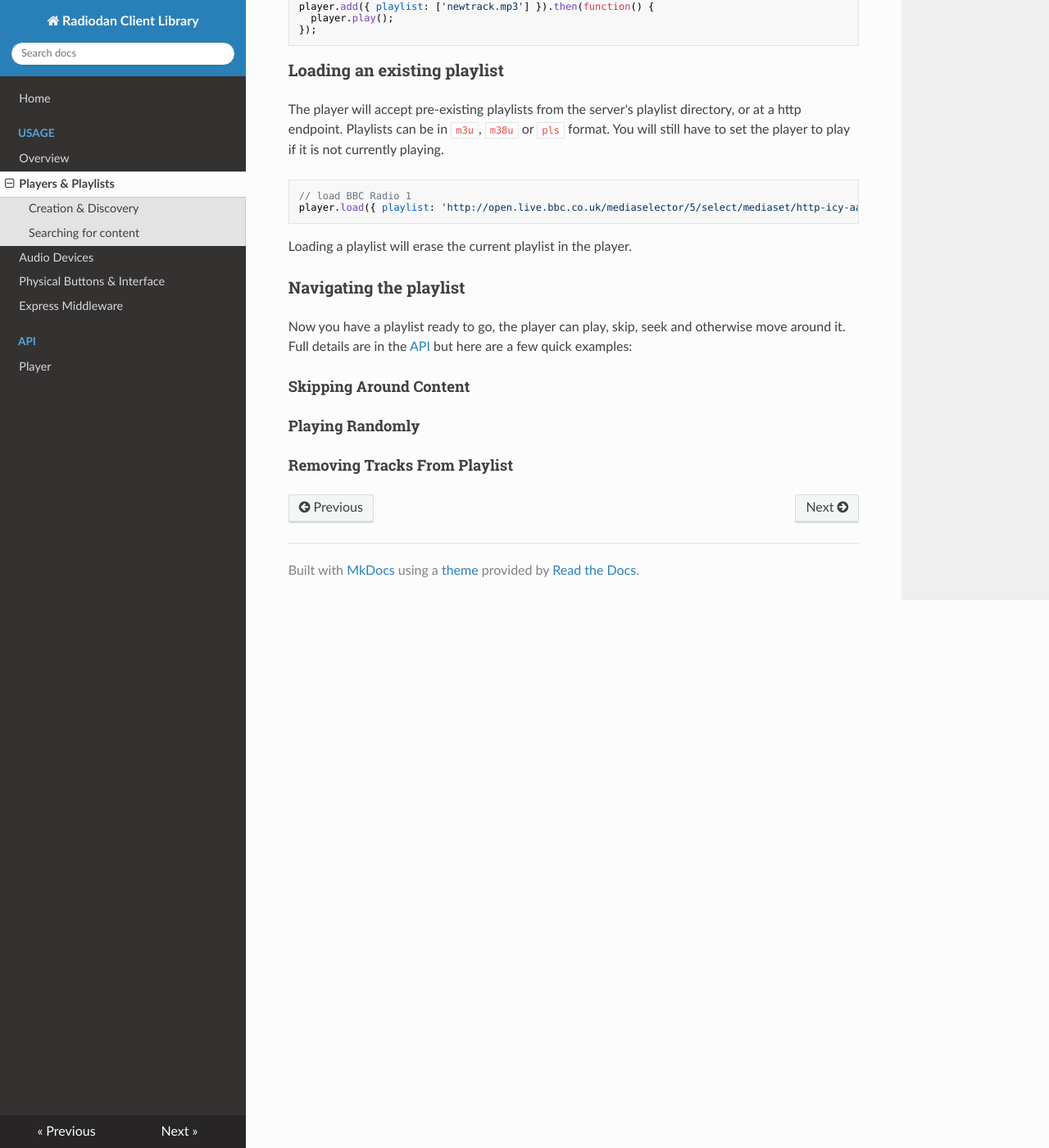
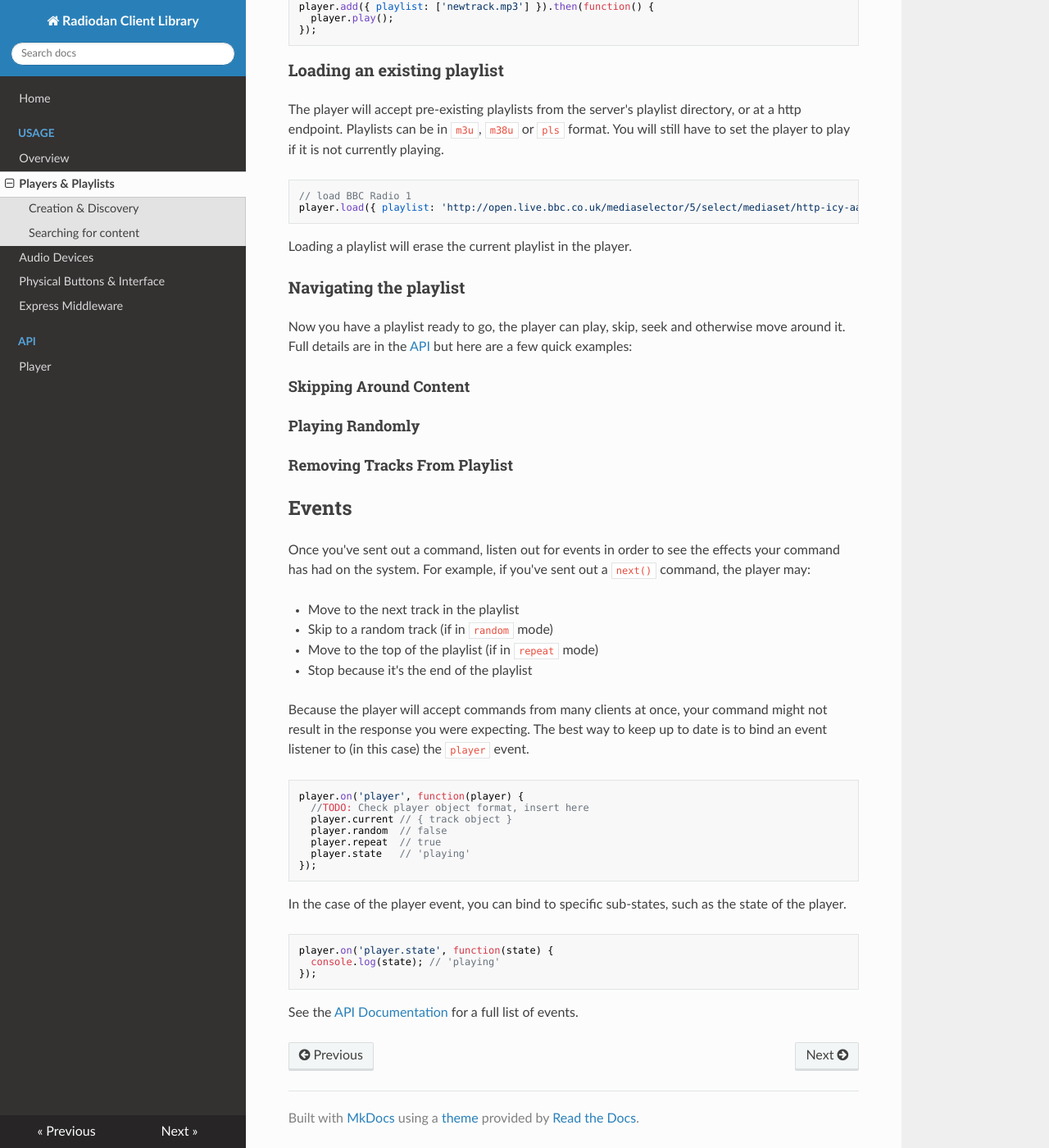
Before and after one commit to radiodan/radiodan-client.js, an MkDocs documentation site: the page built from docs/usage/players-playlists.md, in a window 1280 px wide and 1400 px high, scrolled down 1497 px. Shown: the whole window at 82% size. Built offline with MkDocs 1.6.1, drawn with Linux system fonts in a browser that asks for light colours; nearby versions of some CDN libraries; old or Windows-style settings are respelled for this version of MkDocs; some of the changed text lies outside the part shown.

Commit message:
Add event example for player usage

````diff
--- a/docs/usage/players-playlists.md
+++ b/docs/usage/players-playlists.md
@@ -4,7 +4,7 @@ using playlists, which the player can manipulate.
 
 ## Players
 
-In the following examples, assume the radiodan client has been required using:
+In the following examples, assume the Radiodan client has been required using:
 
 ```javascript
 var radiodan = require('radiodan-client');
@@ -42,7 +42,7 @@ From this point on, assume a player has been instantiated using:
 var player = radiodan.player.get('idOfPlayer');
 ```
 
-Everything a radiodan player plays is loaded via a playlist. You can add to an
+Everything a Radiodan player plays is loaded via a playlist. You can add to an
 existing playlist, or load one you've made or found elsewhere.
 
 ### Adding content to a playlist
@@ -102,3 +102,39 @@ are a few quick examples:
 #### Playing Randomly
 
 #### Removing Tracks From Playlist
+
+## Events
+
+Once you've sent out a command, listen out for events in order to see the
+effects your command has had on the system. For example, if you've sent out a
+`next()` command, the player may:
+
+* Move to the next track in the playlist
+* Skip to a random track (if in `random` mode)
+* Move to the top of the playlist (if in `repeat` mode)
+* Stop because it's the end of the playlist
+
+Because the player will accept commands from many clients at once, your command
+might not result in the response you were expecting. The best way to keep up to
+date is to bind an event listener to (in this case) the `player` event.
+
+```javascript
+player.on('player', function(player) {
+  //TODO: Check player object format, insert here
+  player.current // { track object }
+  player.random  // false
+  player.repeat  // true
+  player.state   // 'playing'
+});
+```
+
+In the case of the player event, you can bind to specific sub-states, such as
+the state of the player.
+
+```javascript
+player.on('player.state', function(state) {
+  console.log(state); // 'playing'
+});
+```
+
+See the [API Documentation](../api/player.md#events) for a full list of events.
````
